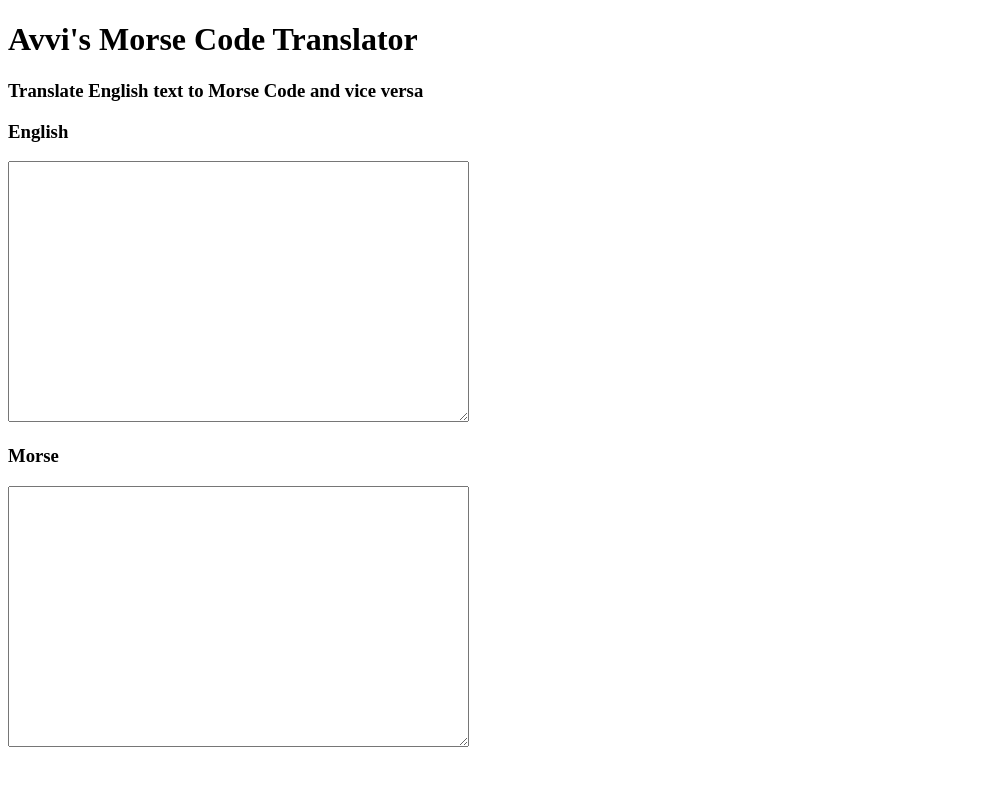
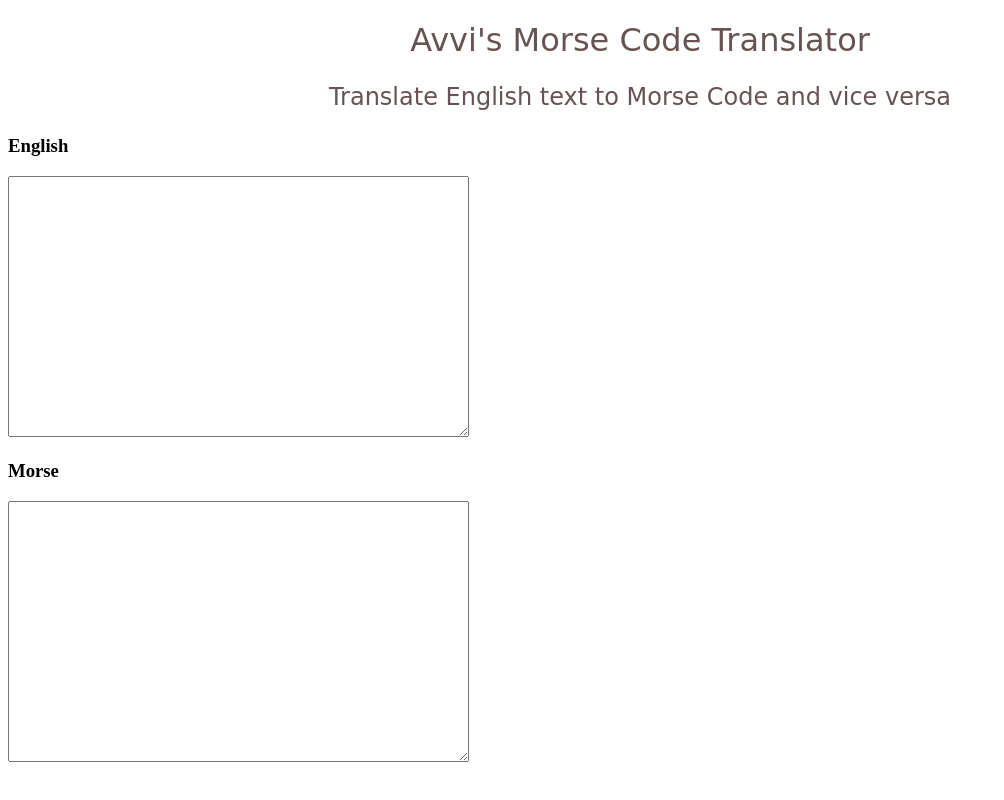
Before and after one commit to avvisingh/Project_3_Morse-Code-Translator, a website with bundled scripts: page index.html in a window 1280 px wide. Shown: the whole page, without its empty margins (0-1004 px from the left). Built offline with nearby package versions, Linux system fonts and the light colour scheme; a web font is replaced by a local one.

Commit message:
heading styles completed

```diff
--- a/index.html
+++ b/index.html
@@ -15,9 +15,11 @@
         <title>Avvi's Morse Code Translator</title>
     </head>
     <body>
-        <header>
-            <h1>Avvi's Morse Code Translator</h1>
-            <h3>Translate English text to Morse Code and vice versa</h3>
+        <header class="heading-container">
+            <h1 class="heading-h1">Avvi's Morse Code Translator</h1>
+            <h3 class="heading-h3">
+                Translate English text to Morse Code and vice versa
+            </h3>
         </header>
         <main>
             <div class="main-container">
--- a/sass/components/heading.scss
+++ b/sass/components/heading.scss
@@ -0,0 +1,17 @@
+@use "../partials/layout";
+@use "../partials/palette";
+@use "../partials/typography";
+
+.heading {
+    &-container {
+        text-align: center;
+    }
+
+    &-h1 {
+        @include typography.heading-font(xx-large);
+    }
+
+    &-h3 {
+        @include typography.heading-font(x-large);
+    }
+}
--- a/sass/partials/_typography.scss
+++ b/sass/partials/_typography.scss
@@ -4,11 +4,11 @@
 $heading-font: "Corben", cursive;
 $textarea-font: "Source Code Pro", monospace;
 
-@mixin heading-font {
+@mixin heading-font($font-size) {
     text-align: center;
     font-family: $heading-font;
     font-weight: 400;
-    font-size: xx-large;
+    font-size: $font-size;
     color: palette.$heading-text-colour;
 }
 
```
Also changed, not shown: out/main.css, 1 other file.
